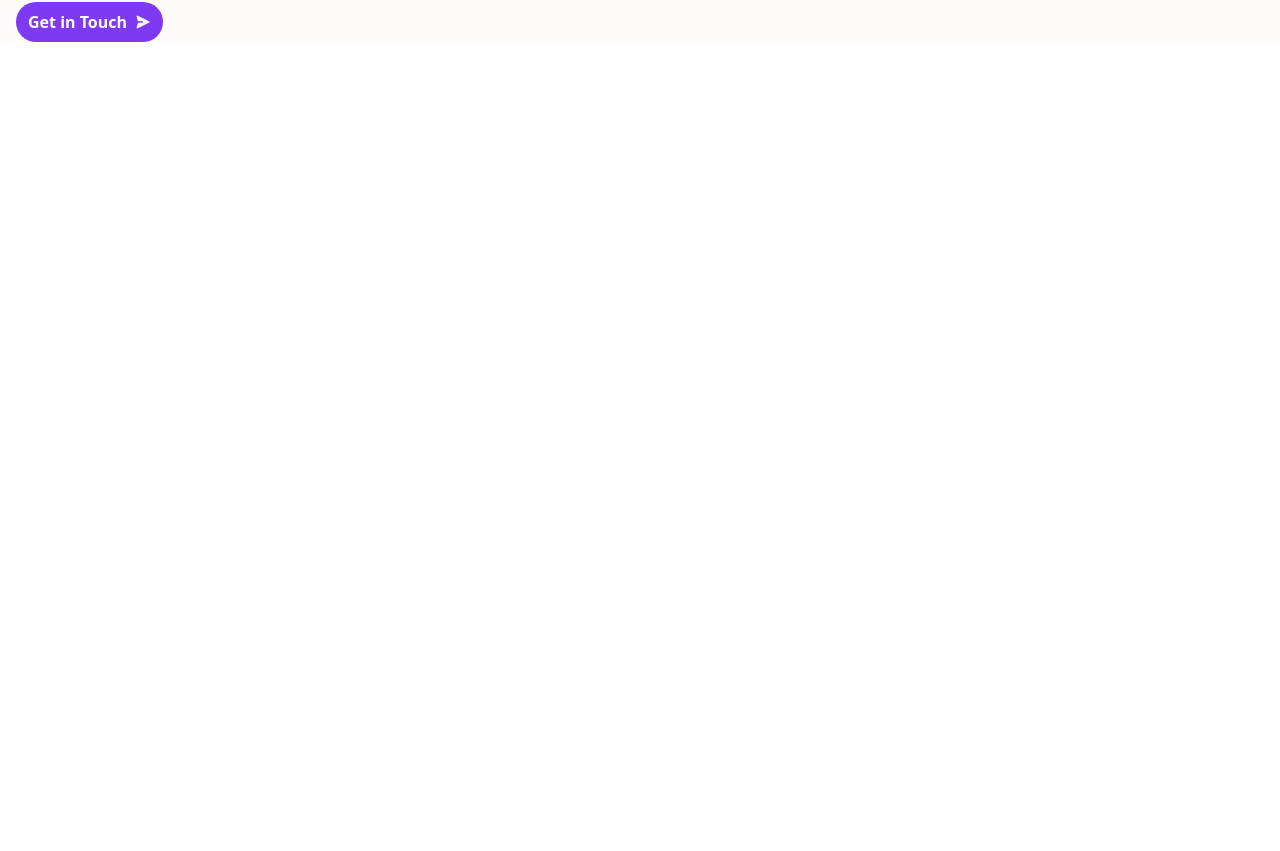
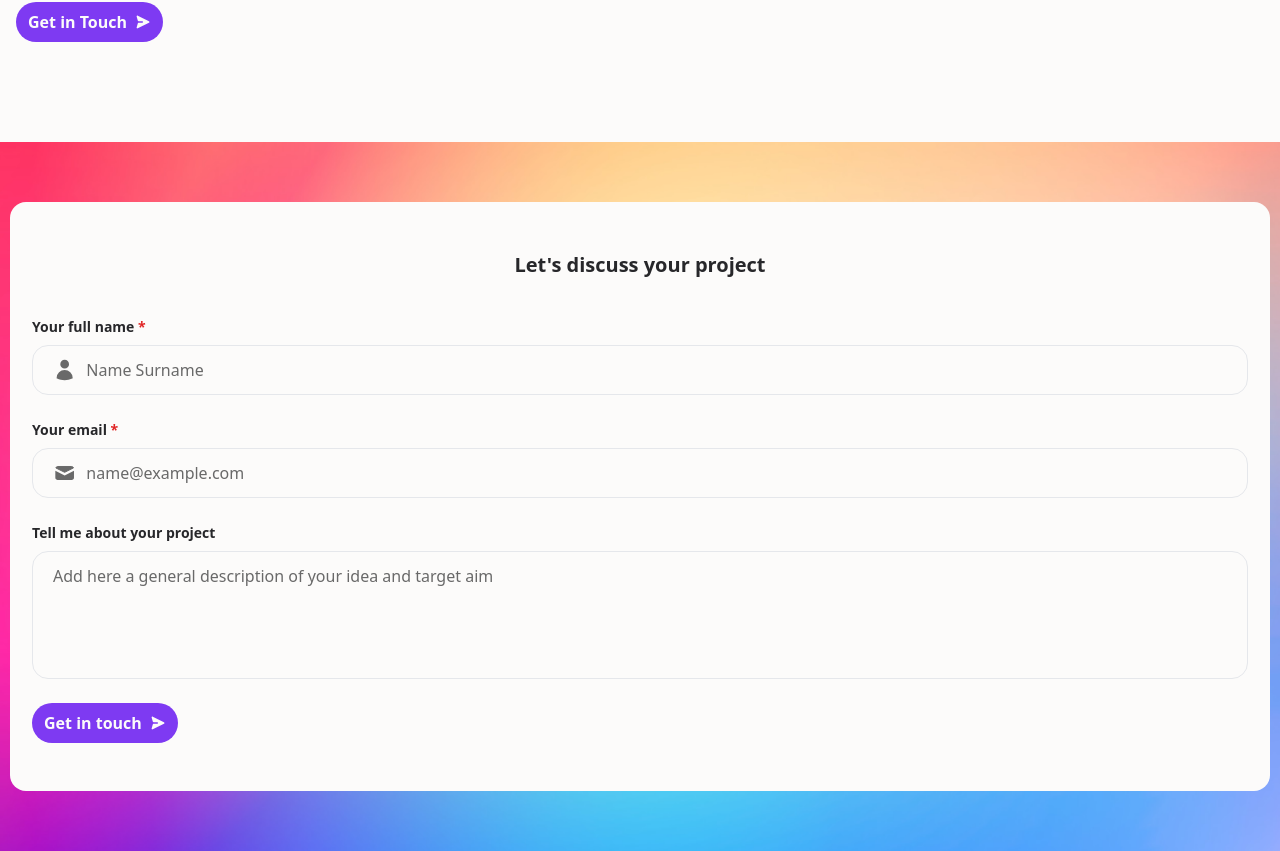
Before and after one commit to Dendroid01/project1, a React (Vite) app: page / in a window 1280 px wide. Shown: the part 1669-2520 px from the top of the page. Before the commit the page ends 1811 px from the top, so only its background shows below. Built offline with nearby package versions, Linux system fonts and the light colour scheme.

Commit message:
Contact form.

```diff
--- a/package.json
+++ b/package.json
@@ -10,11 +10,14 @@
     "preview": "vite preview"
   },
   "dependencies": {
+    "@hookform/resolvers": "^5.4.0",
     "@tailwindcss/vite": "^4.3.2",
     "react": "^19.2.7",
     "react-dom": "^19.2.7",
     "react-focus-lock": "^2.13.7",
-    "tailwindcss": "^4.3.2"
+    "react-hook-form": "^7.81.0",
+    "tailwindcss": "^4.3.2",
+    "zod": "^4.4.3"
   },
   "devDependencies": {
     "@eslint/js": "^10.0.1",
--- a/src/App.tsx
+++ b/src/App.tsx
@@ -1,6 +1,8 @@
 import Header from './components/Header/Header';
 import Hero from './components/Hero/Hero';
 import About from './components/About/About';
+import Contact from './components/Contact/Contact';
+
 import './App.css'
 function App() {
 
@@ -9,6 +11,7 @@ function App() {
         <Header />
         <Hero />
         <About />
+        <Contact/>
     </div>
   )
 }
--- /dev/null
+++ b/src/components/Contact/Contact.tsx
@@ -0,0 +1,18 @@
+import ContactForm from "./ContactForm";
+import backgroundImage from "../../assets/backgroundImage.png"
+
+const About = () => {
+    return (
+        <div className="flex justify-center items-center py-15 px-2.5"
+             style={{
+                 backgroundImage: `url(${backgroundImage})`,
+                 backgroundSize: 'cover',
+                 backgroundPosition: 'center'
+             }}>
+            <ContactForm/>
+        </div>
+    )
+        ;
+};
+
+export default About;
--- /dev/null
+++ b/src/components/Contact/ContactForm.tsx
@@ -0,0 +1,133 @@
+import {useForm} from 'react-hook-form';
+import {zodResolver} from '@hookform/resolvers/zod';
+import {z} from 'zod';
+import Button from "../mobileButton.tsx";
+import {FormField} from "./FormField";
+
+const UserIcon = ({className = ""}: { className?: string }) => (
+    <svg xmlns="http://www.w3.org/2000/svg" viewBox="0 0 24 24" fill="currentColor"
+         className={`size-6 ${className}`}>
+        <path fillRule="evenodd"
+              d="M7.5 6a4.5 4.5 0 119 0 4.5 4.5 0 01-9 0zM3.751 20.105a8.25 8.25 0 0116.498 0 .75.75 0 01-.437.695A18.683 18.683 0 0112 22.5c-2.786 0-5.433-.608-7.812-1.7a.75.75 0 01-.437-.695z"
+              clipRule="evenodd"/>
+    </svg>
+);
+
+const EmailIcon = ({className = ""}: { className?: string }) => (
+    <svg width="24" height="24" viewBox="0 0 24 24" fill="currentColor" xmlns="http://www.w3.org/2000/svg" className={`size-6 ${className}`}>
+        <path
+            d="M4.80029 5.2998H19.2007C19.6853 5.29981 20.1518 5.48486 20.5044 5.81738C20.7789 6.07638 20.9666 6.41025 21.0503 6.77344L11.9995 11.2988L2.94873 6.77344C3.03242 6.41013 3.221 6.07645 3.49561 5.81738C3.84831 5.48465 4.31541 5.29972 4.80029 5.2998Z"
+            fill="#currentColor" stroke="currentColor"/>
+        <path
+            d="M21.5999 9.7417L11.9999 14.5417L2.3999 9.7417V16.8001C2.3999 17.4366 2.65276 18.0471 3.10285 18.4972C3.55293 18.9472 4.16338 19.2001 4.7999 19.2001H19.1999C19.8364 19.2001 20.4469 18.9472 20.897 18.4972C21.347 18.0471 21.5999 17.4366 21.5999 16.8001V9.7417Z"
+            fill="#currentColor"/>
+    </svg>);
+
+const contactSchema = z.object({
+    fullName: z.string().trim().min(1, 'Please fill this mandatory field'),
+    email: z
+        .string()
+        .trim()
+        .min(1, 'Please fill this mandatory field')
+        .email({message: 'Please enter a valid email address'}),
+    projectDesc: z.string().optional(),
+});
+
+type ContactFormValues = z.infer<typeof contactSchema>;
+
+const ContactForm = () => {
+    const {
+        register,
+        handleSubmit,
+        formState: {errors, isSubmitting, isSubmitSuccessful},
+        reset,
+    } = useForm<ContactFormValues>({
+        resolver: zodResolver(contactSchema),
+        defaultValues: {fullName: '', email: '', projectDesc: ''},
+    });
+
+    const onSubmit = async (data: ContactFormValues) => {
+        try {
+            await new Promise(resolve => setTimeout(resolve, 1000));
+            console.log('Form submitted:', data);
+
+            setTimeout(() => {
+                reset();
+            }, 2000);
+
+        } catch (error) {
+            console.error('Submit error:', error);
+            reset();
+        }
+    };
+
+    return (
+        <div className="bg-white rounded-2xl px-1.5 py-12 w-full">
+            <h2 className="text-subtitle font-semibold text-black text-center mb-9">
+                Let's discuss your project
+            </h2>
+            <form onSubmit={handleSubmit(onSubmit)} className="flex flex-col gap-6 px-4" noValidate>
+                <FormField
+                    id="fullName"
+                    label="Your full name"
+                    required
+                    error={errors.fullName?.message}
+                    icon={<UserIcon className="text-grey-dark group-focus-within:text-lavender"/>}
+                    disabled={isSubmitting || isSubmitSuccessful}
+                >
+                    <input
+                        type="text"
+                        placeholder="Name Surname"
+                        className="w-full bg-transparent outline-none text-black text-body-2 font-regular placeholder:text-grey-dark"
+                        aria-invalid={!!errors.fullName}
+                        {...register('fullName')}
+                        disabled={isSubmitting || isSubmitSuccessful}
+                    />
+                </FormField>
+
+                <FormField
+                    id="email"
+                    label="Your email"
+                    required
+                    error={errors.email?.message}
+                    icon={<EmailIcon className="text-grey-dark group-focus-within:text-lavender"/>}
+                    disabled={isSubmitting || isSubmitSuccessful}
+                >
+                    <input
+                        type="email"
+                        placeholder="name@example.com"
+                        className="w-full bg-transparent outline-none text-black text-body-2 font-regular placeholder:text-grey-dark"
+                        aria-invalid={!!errors.email}
+                        {...register('email')}
+                        disabled={isSubmitting || isSubmitSuccessful}
+                    />
+                </FormField>
+
+                <div className="flex flex-col gap-2">
+                    <label htmlFor="projectDesc"
+                           className={`text-subtitle-2 font-semibold text-black ${(isSubmitting || isSubmitSuccessful) ? 'opacity-50' : ''}`}>
+                        Tell me about your project
+                    </label>
+                    <div
+                        className={`py-3 px-5 rounded-2xl border border-grey-light bg-white ${(isSubmitting || isSubmitSuccessful) ? 'opacity-50 cursor-not-allowed' : ''}`}>
+                        <textarea
+                            id="projectDesc"
+                            rows={4}
+                            placeholder="Add here a general description of your idea and target aim"
+                            className="w-full bg-transparent outline-none resize-none text-black text-body-2 font-regular placeholder:text-grey-dark"
+                            disabled={isSubmitting || isSubmitSuccessful}
+                            {...register('projectDesc')}
+                        />
+                    </div>
+                </div>
+
+                <Button disabled={isSubmitting || isSubmitSuccessful}>
+                    {isSubmitting ? 'Sending...' : 'Get in touch'}
+                </Button>
+
+            </form>
+        </div>
+    );
+};
+
+export default ContactForm;
--- /dev/null
+++ b/src/components/Contact/FormField.tsx
@@ -0,0 +1,74 @@
+import React, {cloneElement, isValidElement} from 'react';
+
+const AlertIcon = () => (
+    <svg xmlns="http://www.w3.org/2000/svg" viewBox="0 0 24 24" fill="currentColor" className="w-5 h-5 text-danger">
+        <path fillRule="evenodd"
+              d="M2.25 12c0-5.385 4.365-9.75 9.75-9.75s9.75 4.365 9.75 9.75-4.365 9.75-9.75 9.75S2.25 17.385 2.25 12zM12 8.25a.75.75 0 01.75.75v3.75a.75.75 0 01-1.5 0V9a.75.75 0 01.75-.75zm0 8.25a.75.75 0 100-1.5.75.75 0 000 1.5z"
+              clipRule="evenodd"/>
+    </svg>
+);
+
+
+export interface FormFieldProps {
+    label: string;
+    required?: boolean;
+    error?: string;
+    icon?: React.ReactNode;
+    children: React.ReactElement;
+    className?: string;
+    id: string;
+    disabled?: boolean;
+}
+
+export const FormField = ({
+                              label,
+                              required,
+                              error,
+                              icon,
+                              children,
+                              className = "",
+                              id,
+                              disabled = false,
+                          }: FormFieldProps) => {
+    const hasError = !!error;
+    const errorId = id ? `${id}-error` : undefined;
+
+    const childWithProps = isValidElement(children)
+        ? cloneElement(children, {
+            id,
+            'aria-describedby': hasError ? errorId : undefined,
+            'aria-disabled': disabled,
+            className: `${(children.props as { className?: string })?.className || ''} ${
+                disabled ? 'bg-grey-light text-grey-dark cursor-not-allowed' : ''
+            }`.trim(),
+        } as any)
+        : children;
+
+    return (
+        <div className={`flex flex-col gap-2 ${className}`}>
+            <label htmlFor={id}
+                   className={`text-subtitle-2 font-semibold text-black`}>
+                {label} {required && <span className="text-danger">*</span>}
+            </label>
+            <div
+                className={`
+        group flex items-center gap-2.5 py-3 px-5 rounded-2xl border transition-colors
+        ${disabled
+                    ? 'border-grey-light bg-grey-light text-grey-dark cursor-not-allowed opacity-50'
+                    : hasError
+                        ? 'border-danger bg-white'
+                        : 'border-grey-light bg-white focus-within:border-lavender hover:border-lavender'
+                }
+    `}
+            >
+                {hasError ? <AlertIcon/> : icon}
+                {childWithProps}
+            </div>
+            {hasError && (
+                <span id={errorId} className="text-danger text-xs font-semibold">
+                    {error}
+                </span>
+            )}
+        </div>
+    );
+};
```
Also changed, not shown: 1 other file (tests, documents, lock files or other folders).
